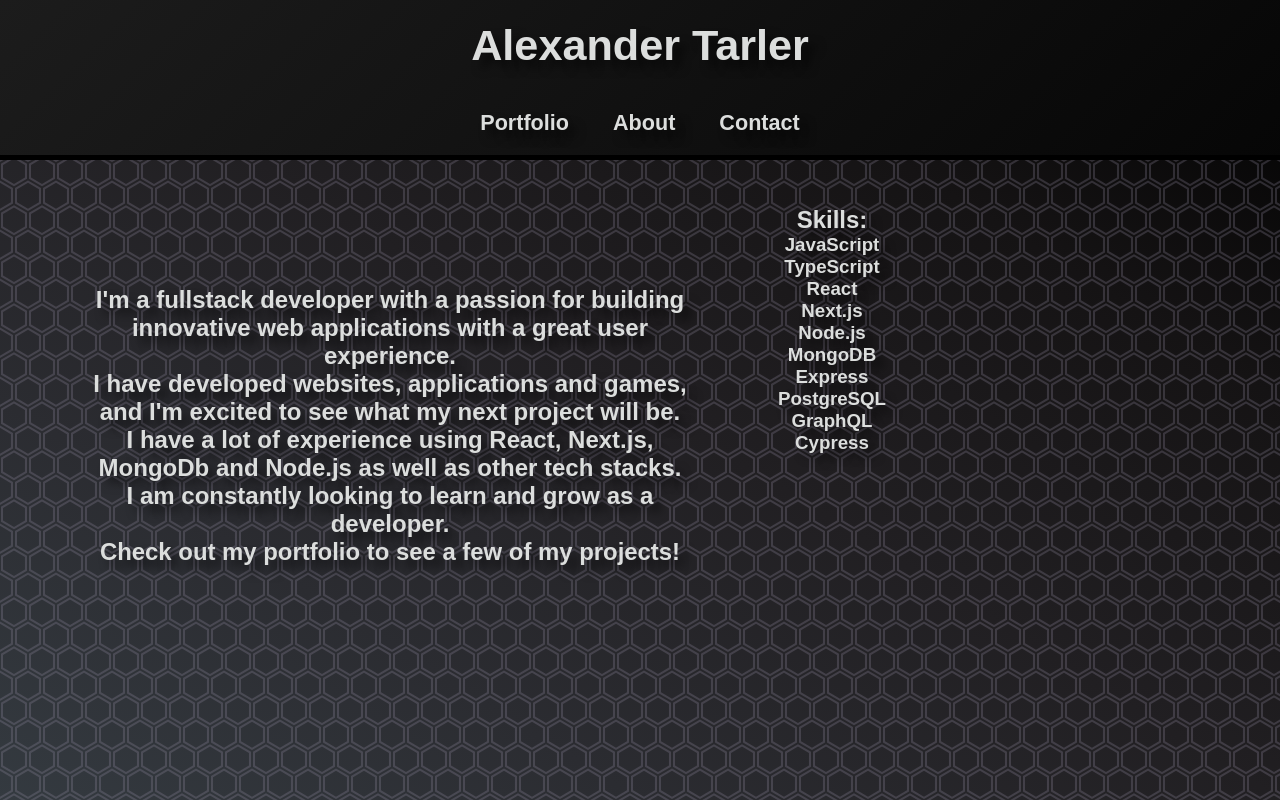
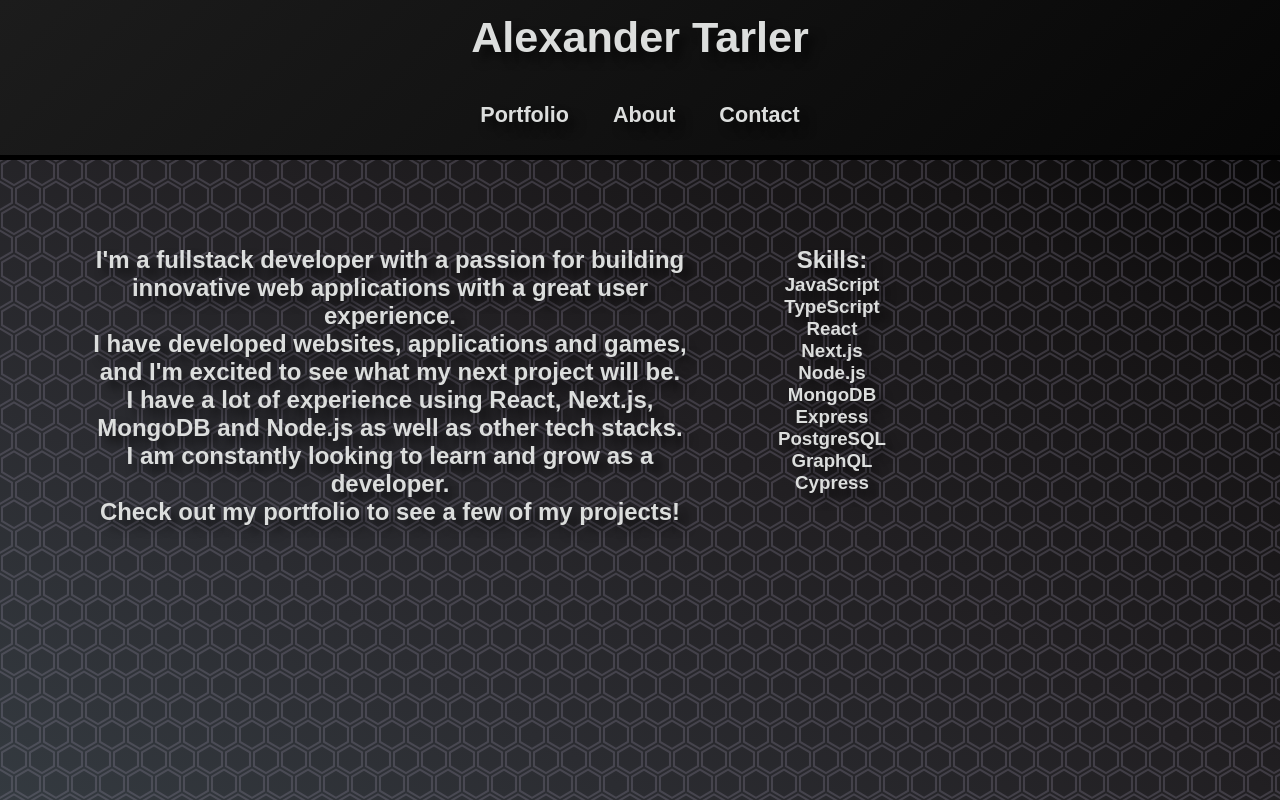
Before and after one commit to AlexanderTarler/Portfolio, a Next.js app: page /about in a window 1280 px wide. Built offline with nearby package versions, Linux system fonts and the light colour scheme.

Commit message:
Moved the navbar items so that they are not too close to the border

```diff
--- a/app/about/about.css
+++ b/app/about/about.css
@@ -8,10 +8,15 @@
     margin-top: 42vh;
 }
 
-h2 {}
+#about-text-box {
+    position: relative;
+    top: 10vh;
+    border: none;
+}
+
 
 #tech-stacks {
-    margin-top: 10vh;
+    margin-top: 20vh;
 }
 
 
--- a/app/about/page.tsx
+++ b/app/about/page.tsx
@@ -13,7 +13,7 @@ export default function Home() {
                 <div id="about-text-box">
                     <h2>I&apos;m a fullstack developer with a passion for building innovative web applications with a great user experience.</h2>
                     <h2>I have developed websites, applications and games, and I&apos;m excited to see what my next project will be.</h2>
-                    <h2>I have a lot of experience using React, Next.js, MongoDb and Node.js as well as other tech stacks.</h2>
+                    <h2>I have a lot of experience using React, Next.js, MongoDB and Node.js as well as other tech stacks.</h2>
                     <h2>I am constantly looking to learn and grow as a developer.</h2>
                     <Link href={"/portfolio"}>
                         <h5>Check out my portfolio to see a few of my projects!</h5>
--- a/app/navbar.css
+++ b/app/navbar.css
@@ -12,13 +12,13 @@ a {
     font-size: 180%;
     background: transparent;
     color: rgb(220, 222, 221);
-
 }
 
 .nav-item {
     margin-inline: 10px;
     background: transparent;
     margin-top: 5svh;
+    margin-bottom: 2svh;
     height: 3vh;
 }
 
```
